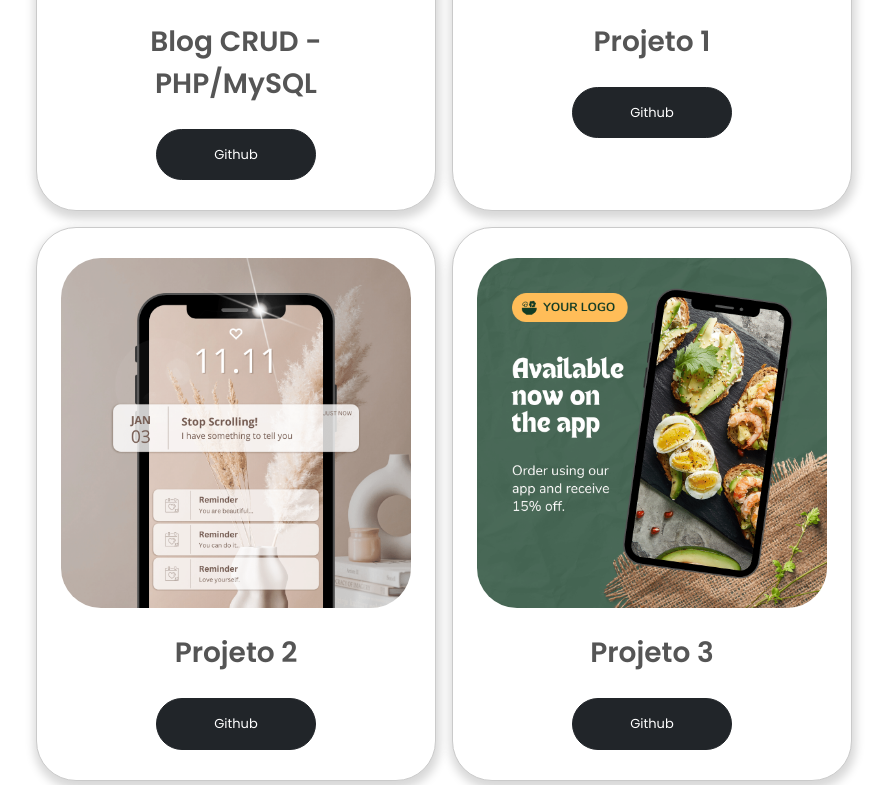
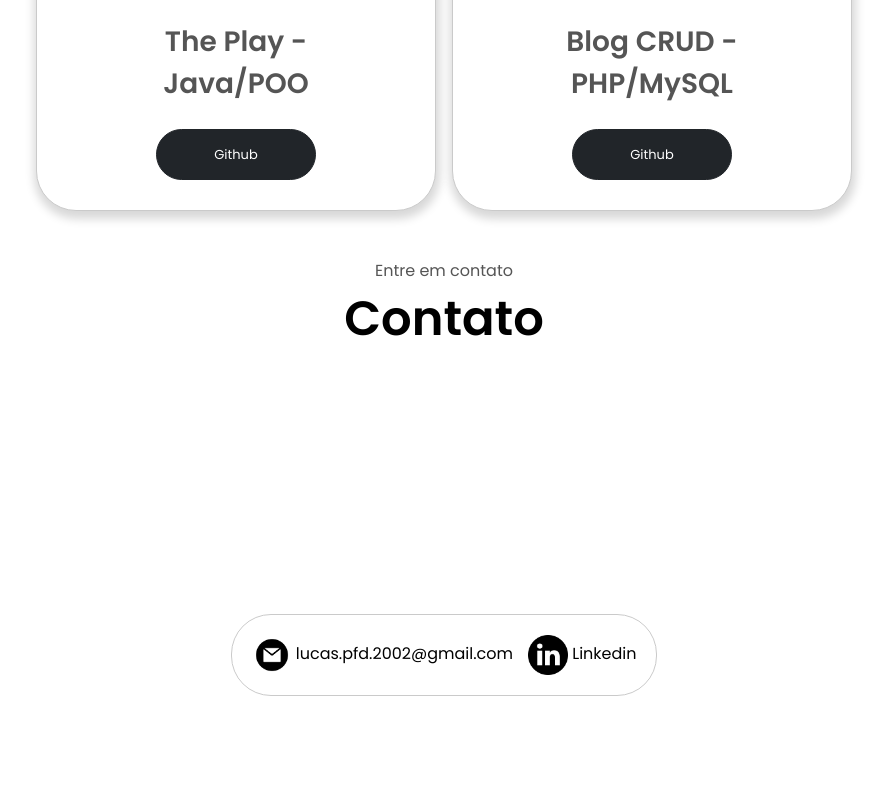
Before and after one commit to LucasDias2002/lucasdias, a website: page public/index.html in a window 1280 px wide. Shown: the part 3088-3873 px from the top of the page, without its empty margins (196-1085 px from the left). Drawn offline with nearby package versions, Linux system fonts and the light colour scheme.

Commit message:
Adicionando mais um projeto ao repositório

```diff
--- a/public/index.html
+++ b/public/index.html
@@ -119,10 +119,17 @@
                 </div>
                 <div class="card gap-4 text-center">
                     <img src="assets/casacidada.png" alt="">
-                    <span class="atividade">Site Casa Cidadã ONG- JavaScript/Node</span>
+                    <span class="atividade">Site Casa Cidadã ONG - JavaScript/Node</span>
                     <div class="buttons"><a
                             href="https://github.com/LucasDias2002/CasaCidada-Publico" type="button"
                             class="btn btn-dark">Github</a></div>
+                </div>
+                <div class="card gap-4 text-center">
+                    <img src="assets/theplay.png" alt="">
+                    <span class="atividade">The Play -<br> Java/POO</span>
+                    <div class="buttons"><a
+                        href="https://github.com/LucasDias2002/ThePlay" type="button"
+                        class="btn btn-dark">Github</a></div>
                 </div>
                 <div class="card gap-4 text-center">
                     <img src="assets/blogPHP.png" alt="">
@@ -131,25 +138,6 @@
                         href="https://github.com/LucasDias2002/Blog" type="button"
                         class="btn btn-dark">Github</a></div>
                 </div>
-                <div class="card gap-4 text-center">
-                    <img src="assets/project-1.png" alt="">
-                    <span class="atividade">Projeto 1</span>
-                    <div class="buttons"><button
-                            type="button" class="btn btn-dark">Github</button></div>
-                </div>
-                <div class="card gap-4 text-center">
-                    <img src="assets/project-2.png" alt="">
-                    <span class="atividade">Projeto 2</span>
-                    <div class="buttons"><button
-                            type="button" class="btn btn-dark">Github</button></div>
-                </div>
-                <div class="card gap-4 text-center">
-                    <img src="assets/project-3.png" alt="">
-                    <span class="atividade">Projeto 3</span>
-                    <div class="buttons"><button
-                            type="button" class="btn btn-dark">Github</button></div>
-                </div>
-
             </div>
         </div>
 
```
Also changed, not shown: public/assets/theplay.png (added).
